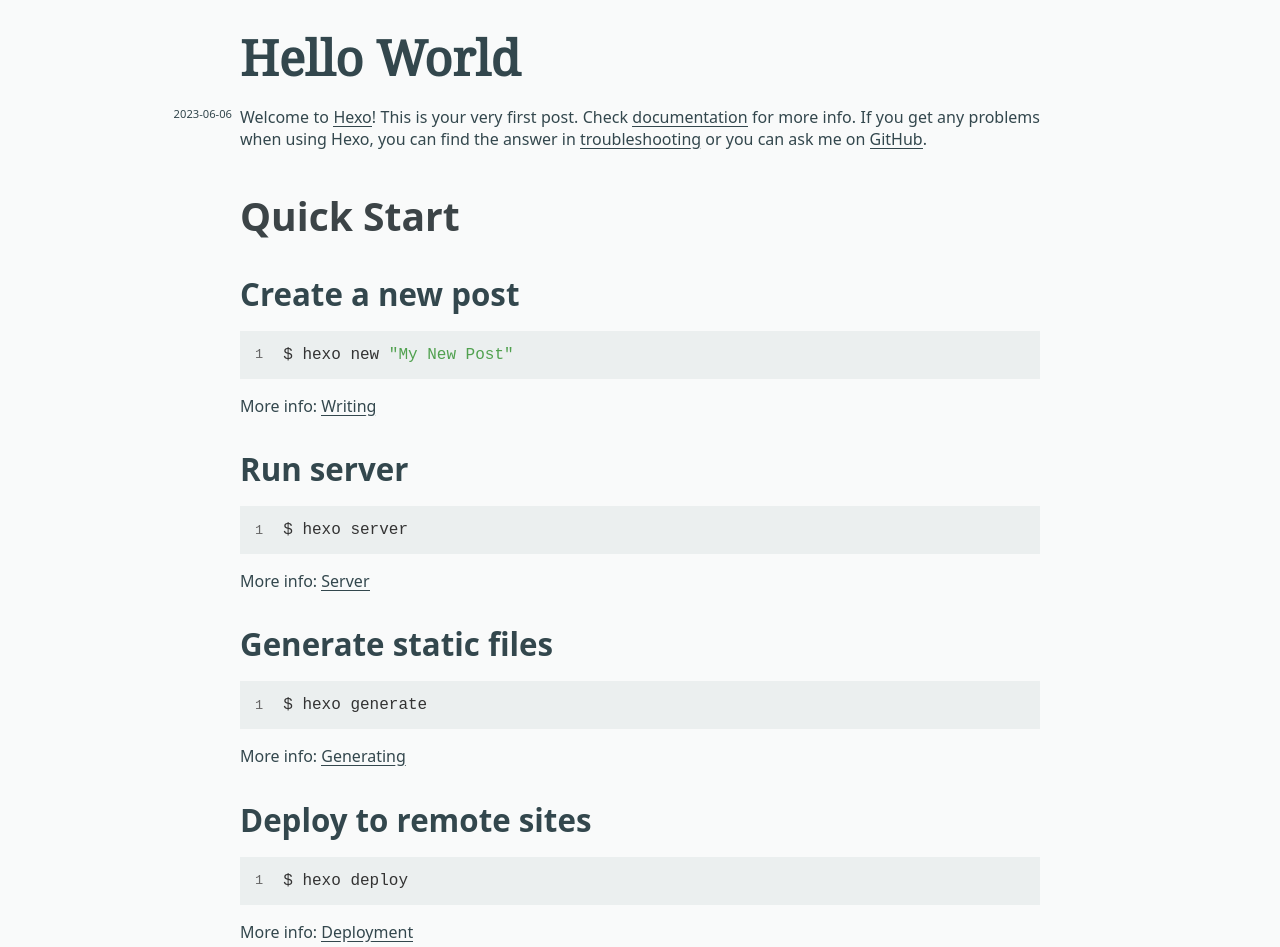
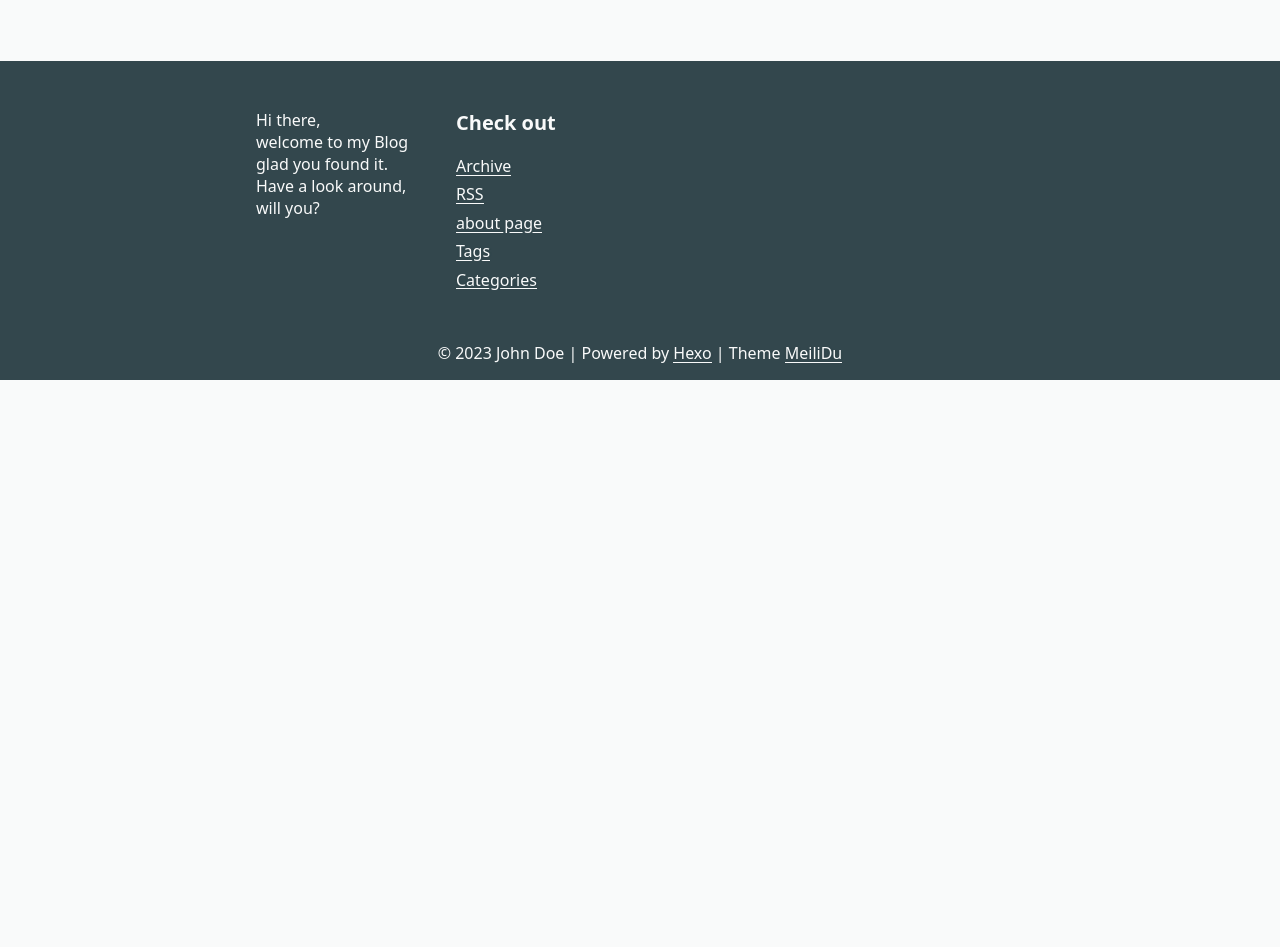
Before and after one commit to Tecalion/Tecalion.github.io, a plain HTML site: page index.html in a window 1280 px wide. Shown: the part 785-1732 px from the top of the page. After the commit the page ends 1165 px from the top, so only its background shows below. Drawn offline with Linux system fonts and the light colour scheme; a web font is replaced by a local one.

Commit message:
Site updated: 2023-06-07 15:08:15

```diff
--- a/index.html
+++ b/index.html
@@ -59,42 +59,6 @@
 
 
 
-	<article>
-
-		<h1><a href="/2023/06/06/hello-world">Hello World</a></h1>
-
-	<div class="article__infos">
-		<span class="article__date">2023-06-06</span><br />
-
-
-	</div>
-
-
-
-
-		<p>Welcome to <a target="_blank" rel="noopener" href="https://hexo.io/">Hexo</a>! This is your very first post. Check <a target="_blank" rel="noopener" href="https://hexo.io/docs/">documentation</a> for more info. If you get any problems when using Hexo, you can find the answer in <a target="_blank" rel="noopener" href="https://hexo.io/docs/troubleshooting.html">troubleshooting</a> or you can ask me on <a target="_blank" rel="noopener" href="https://github.com/hexojs/hexo/issues">GitHub</a>.</p>
-<h2 id="Quick-Start"><a href="#Quick-Start" class="headerlink" title="Quick Start"></a>Quick Start</h2><h3 id="Create-a-new-post"><a href="#Create-a-new-post" class="headerlink" title="Create a new post"></a>Create a new post</h3><figure class="highlight bash"><table><tr><td class="gutter"><pre><span class="line">1</span><br></pre></td><td class="code"><pre><span class="line">$ hexo new <span class="string">&quot;My New Post&quot;</span></span><br></pre></td></tr></table></figure>
-
-<p>More info: <a target="_blank" rel="noopener" href="https://hexo.io/docs/writing.html">Writing</a></p>
-<h3 id="Run-server"><a href="#Run-server" class="headerlink" title="Run server"></a>Run server</h3><figure class="highlight bash"><table><tr><td class="gutter"><pre><span class="line">1</span><br></pre></td><td class="code"><pre><span class="line">$ hexo server</span><br></pre></td></tr></table></figure>
-
-<p>More info: <a target="_blank" rel="noopener" href="https://hexo.io/docs/server.html">Server</a></p>
-<h3 id="Generate-static-files"><a href="#Generate-static-files" class="headerlink" title="Generate static files"></a>Generate static files</h3><figure class="highlight bash"><table><tr><td class="gutter"><pre><span class="line">1</span><br></pre></td><td class="code"><pre><span class="line">$ hexo generate</span><br></pre></td></tr></table></figure>
-
-<p>More info: <a target="_blank" rel="noopener" href="https://hexo.io/docs/generating.html">Generating</a></p>
-<h3 id="Deploy-to-remote-sites"><a href="#Deploy-to-remote-sites" class="headerlink" title="Deploy to remote sites"></a>Deploy to remote sites</h3><figure class="highlight bash"><table><tr><td class="gutter"><pre><span class="line">1</span><br></pre></td><td class="code"><pre><span class="line">$ hexo deploy</span><br></pre></td></tr></table></figure>
-
-<p>More info: <a target="_blank" rel="noopener" href="https://hexo.io/docs/one-command-deployment.html">Deployment</a></p>
-
-
-
-
-
-</article>
-
-
-
-
 
 
 	<span class="different-posts">📕 end of posts 📕</span>
```
Also changed, not shown: archives/2023/06/index.html (+0 -2 lines), archives/2023/index.html (+0 -2 lines), archives/index.html (+0 -2 lines), 1 other file.
